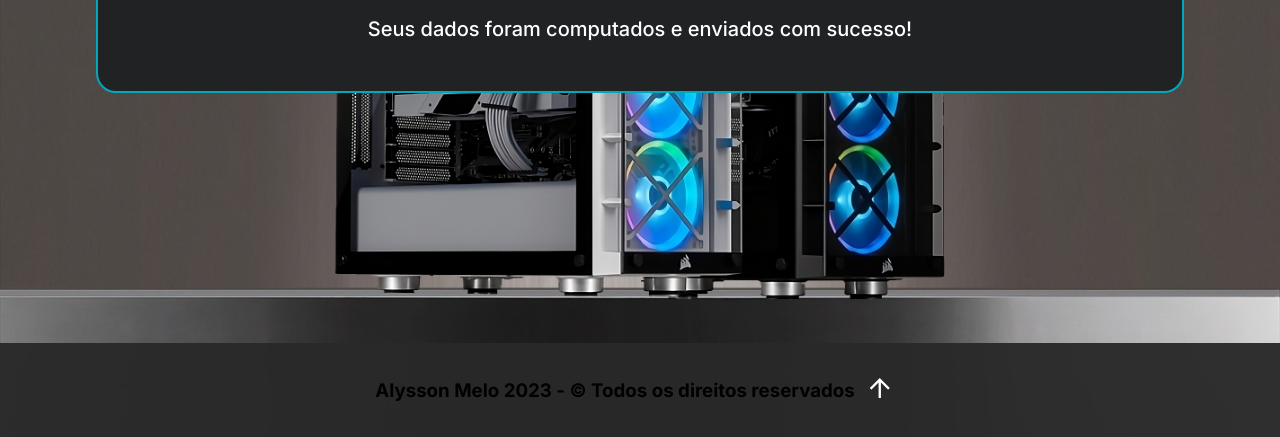
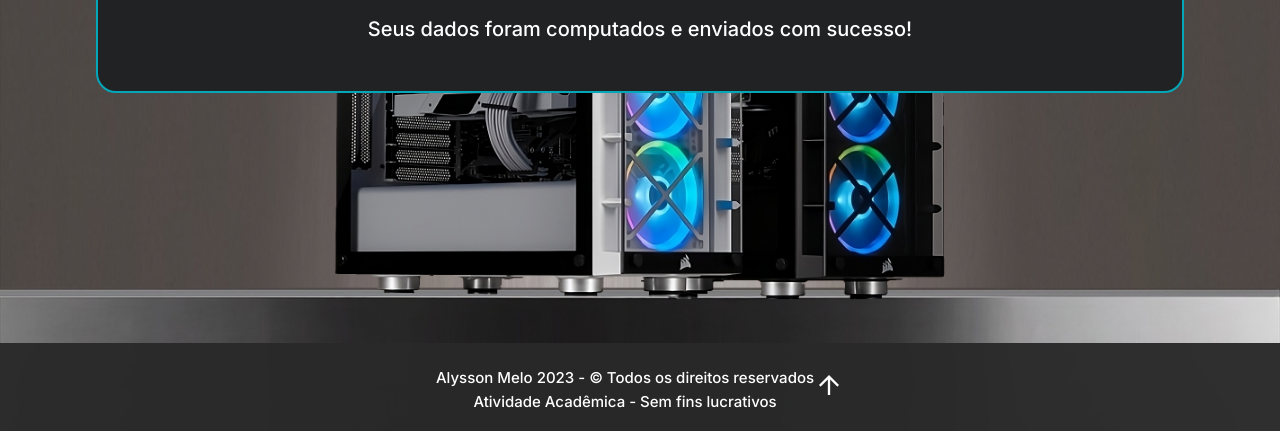
Before and after one commit to alysson-melo/gabinete_site, a plain HTML site: page feedback.html in a window 1280 px wide. Shown: the part 384-821 px from the top of the page. Drawn offline with nearby package versions, Linux system fonts and the light colour scheme.

Commit message:
Add files via upload

```diff
--- a/feedback.html
+++ b/feedback.html
@@ -1,5 +1,5 @@
 <!DOCTYPE html>
-<html lang="en">
+<html lang="pt-br">
 
 <head>
     <meta charset="UTF-8" />
@@ -48,10 +48,14 @@
     </main>
 
     <footer class="footer-general">
-        <h3> Alysson Melo 2023 - &copy Todos os direitos reservados </h3>
-        <a href="#"> <span id="anchor" class="material-symbols-outlined"> arrow_upward </span> </a>
+        <div class="textof">
+            <h3> Alysson Melo 2023 - &copy Todos os direitos reservados </h3>
+            <h3> Atividade Acadêmica - Sem fins lucrativos </h3>
+        </div>
+        <div class="seta">
+            <a href="#"> <span id="anchor" class="material-symbols-outlined"> arrow_upward </span> </a>
+        </div>
     </footer>
-
 </body>
 
 </html>
--- a/sobre.css
+++ b/sobre.css
@@ -69,3 +69,13 @@ main {
     color: white;
     text-decoration: none;
 }
+
+.textof {
+    display: flex;
+    flex-direction: column;
+    align-self: center;
+}
+
+.seta {
+    display: flex;
+}
```
Also changed, not shown: feedback.css (line endings or trailing spaces), 1 other file.
